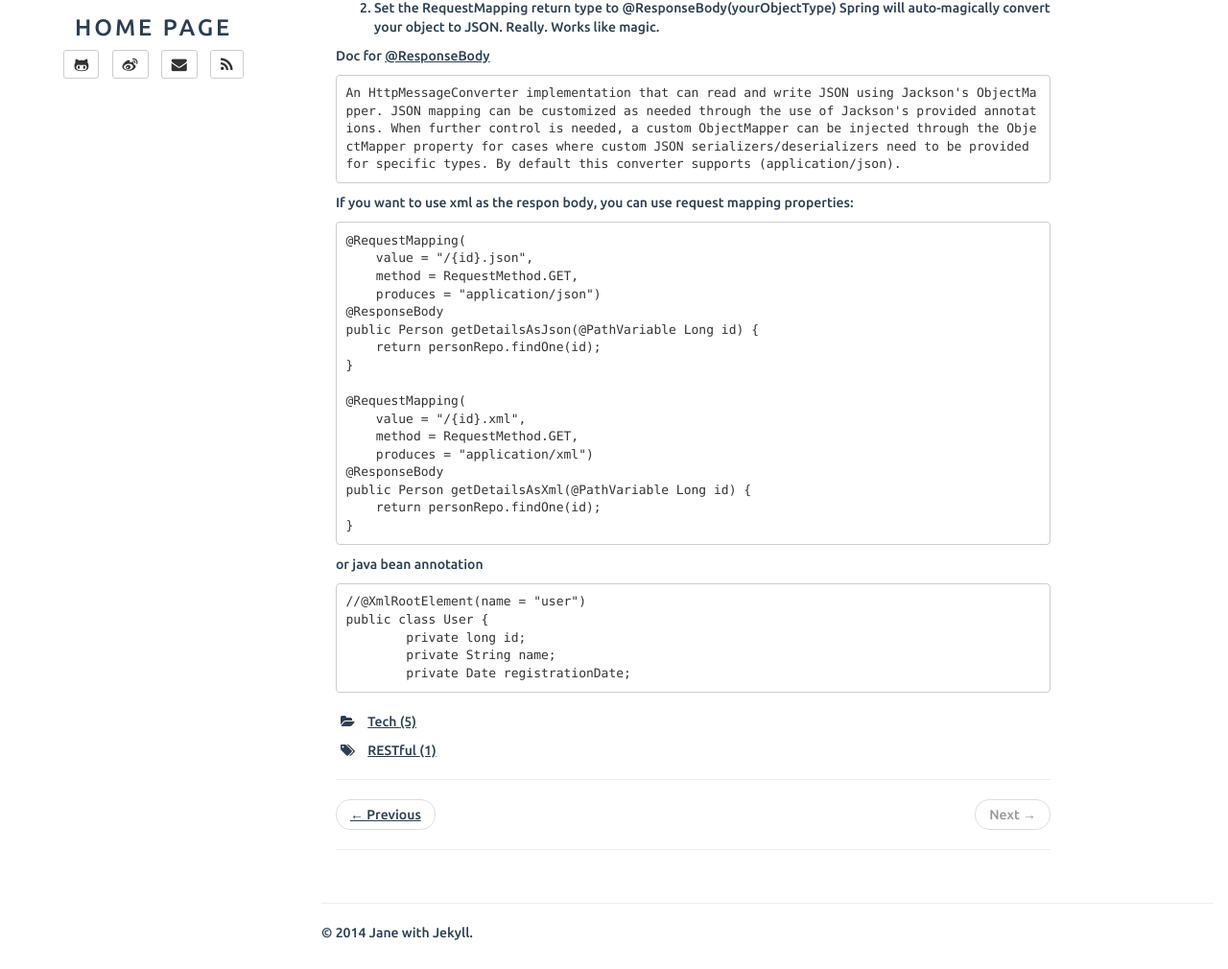
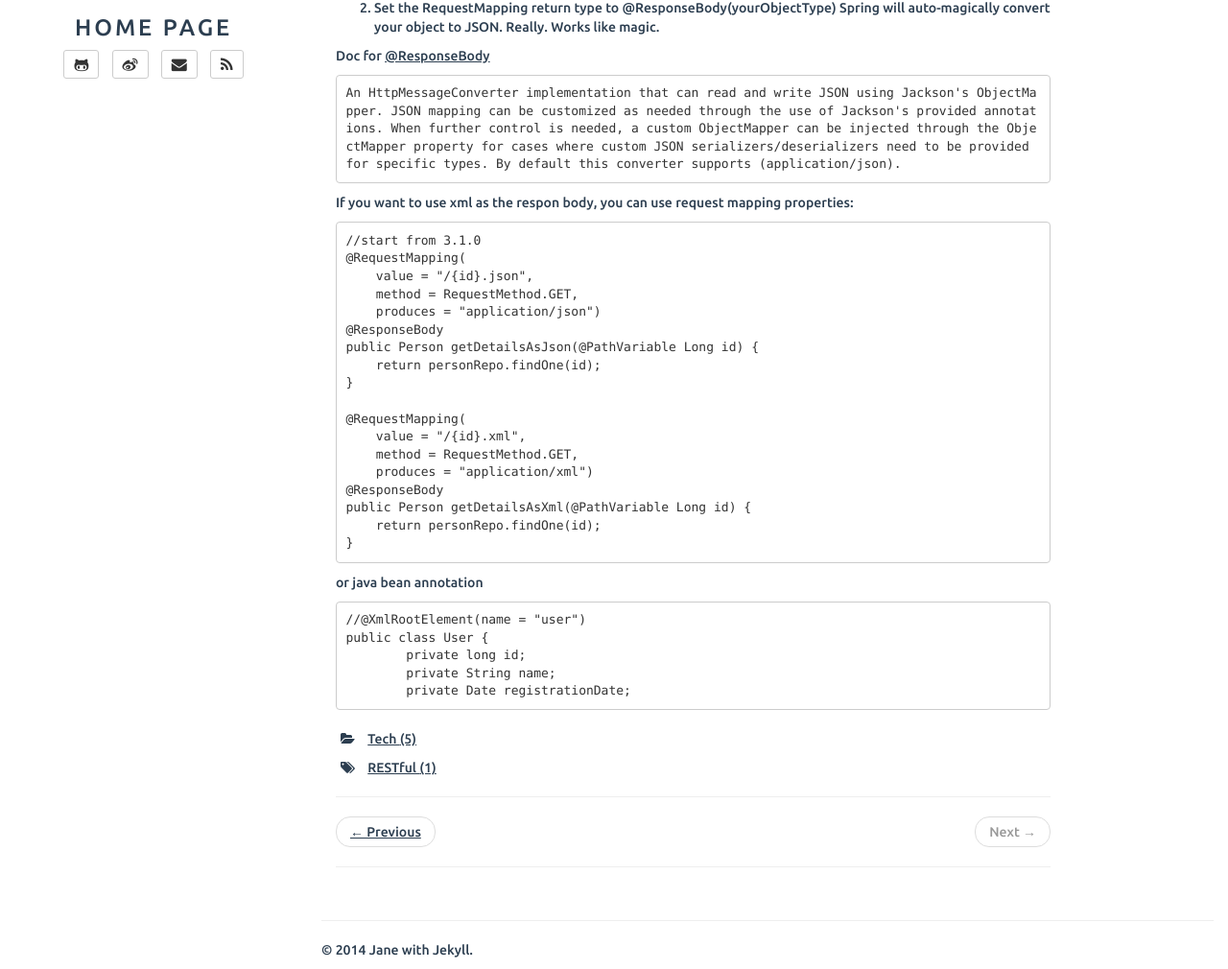
Before and after one commit to jane110511/jane110511.github.io, a Jekyll site: the page built from _posts/2014-03-05-restful-spring.md, in a window 1280 px wide and 1292 px high, cut to the strip 282-1292 px from the top of the window. Shown: the whole strip at 96% size. Built offline with Jekyll 4.4.1, drawn with Linux system fonts in a browser that asks for light colours; Markdown is read by kramdown in place of the engine named in the settings.

Commit message:
Update 2014-03-05-restful-spring.md

````diff
--- a/_posts/2014-03-05-restful-spring.md
+++ b/_posts/2014-03-05-restful-spring.md
@@ -22,6 +22,7 @@ An HttpMessageConverter implementation that can read and write JSON using Jackso
 If you want to use xml as the respon body, you can use request mapping properties:
 
 ```
+//start from 3.1.0
 @RequestMapping(
     value = "/{id}.json",
     method = RequestMethod.GET,
````
